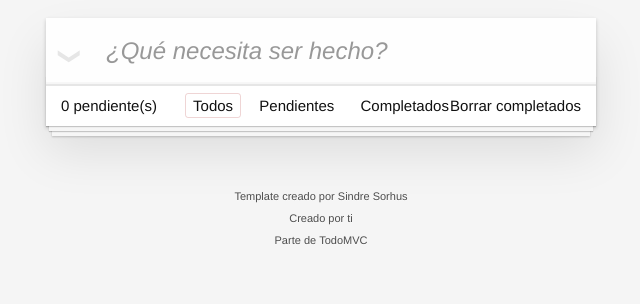
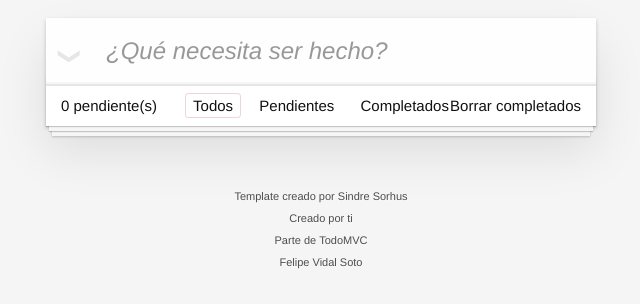
Before and after one commit to fvidalsoto/todo-js, a website built with webpack: page src/index.html in a window 1280 px wide. Shown: the part 112-416 px from the top of the page, without its empty margins (319-959 px from the left). Built offline with nearby package versions, Linux system fonts and the light colour scheme.

Commit message:
Actualizacion nombre

```diff
--- a/src/index.html
+++ b/src/index.html
@@ -67,6 +67,7 @@
       <!-- Change this out with your name and url ↓ -->
       <p>Creado por <a href="http://todomvc.com">ti</a></p>
       <p>Parte de <a href="http://todomvc.com">TodoMVC</a></p>
+      <p>Felipe Vidal Soto</p>
     </footer>
   </body>
 </html>
```
